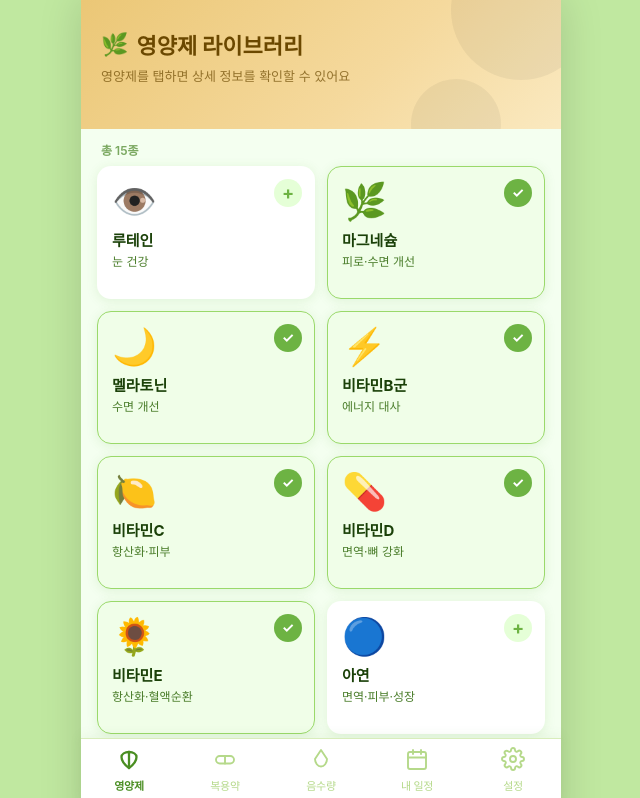
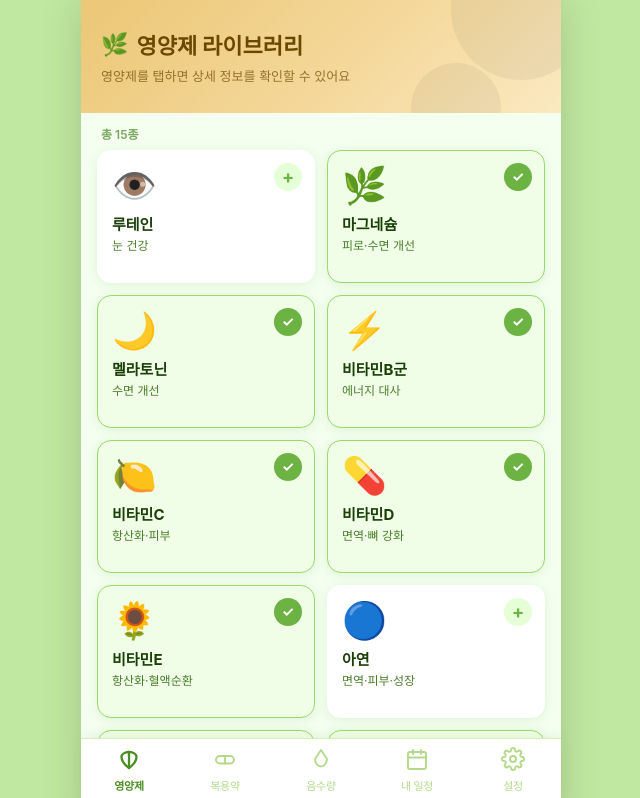
Before and after one commit to alicelimti/NutriTime, a React (Vite) app: page / in a window 1280 px wide. Shown: the top 798 px of the page, without its empty margins (319-959 px from the left). Built offline with nearby package versions, Linux system fonts and the light colour scheme; no server answers.

Commit message:
style: 영양제·복용약 헤더 높이 통일 (subtitle margin-bottom 제거)
Co-Authored-By: Claude Sonnet 4.6 <noreply@anthropic.com>

```diff
--- a/src/pages/LibraryPage.css
+++ b/src/pages/LibraryPage.css
@@ -38,7 +38,6 @@
 .library-sub {
   font-size: 13px;
   color: rgba(107,72,0,0.70);
-  margin-bottom: 16px;
 }
 
 .library-search {
--- a/src/pages/MedicationPage.css
+++ b/src/pages/MedicationPage.css
@@ -38,7 +38,6 @@
 .medication-sub {
   font-size: 13px;
   color: rgba(26,61,52,0.70);
-  margin-bottom: 16px;
 }
 
 .medication-search {
```
